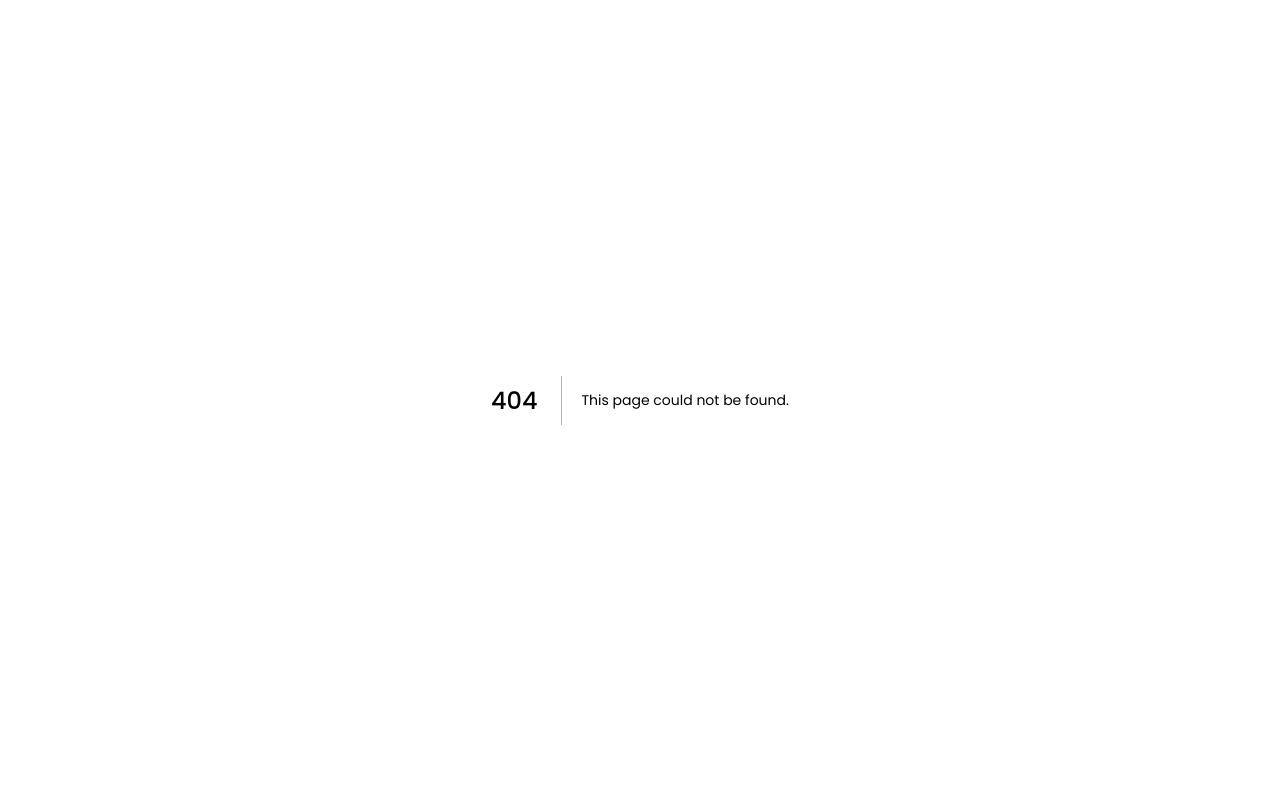
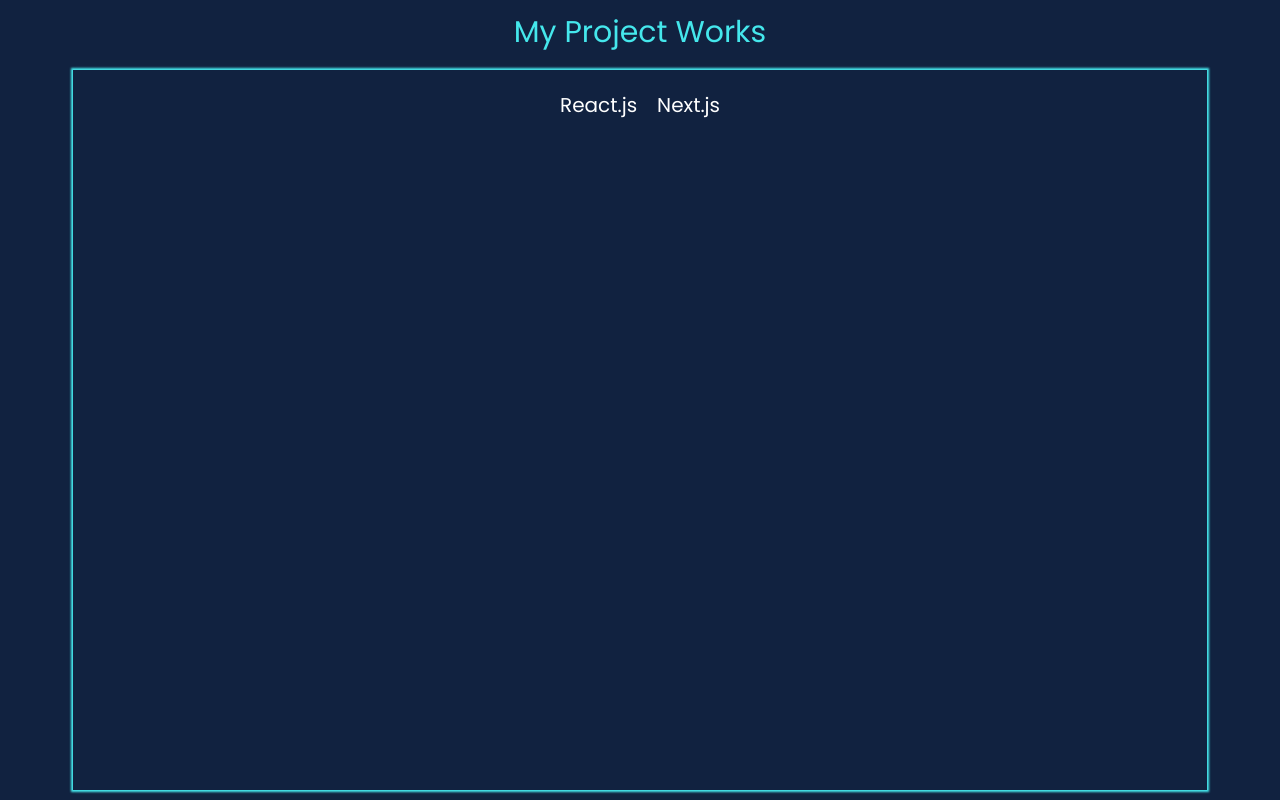
Before and after one commit to nithinRaj031197/next-portfolio, a Next.js app: page /projects in a window 1280 px wide. Before the commit this address had no page. Built offline with nearby package versions, Linux system fonts and the light colour scheme.

Commit message:
Projects added

```diff
--- /dev/null
+++ b/app/projects/page.tsx
@@ -0,0 +1,19 @@
+import React from "react";
+import "./projects.scss";
+
+const ProjectsPage = () => {
+  return (
+    <div className="projects_container">
+      <div className="projects_title">My Project Works</div>
+
+      <div className="projects_display">
+        <ul className="projects_tab">
+          <li>React.js</li>
+          <li>Next.js</li>
+        </ul>
+      </div>
+    </div>
+  );
+};
+
+export default ProjectsPage;
--- /dev/null
+++ b/app/projects/projects.scss
@@ -0,0 +1,31 @@
+.projects_container {
+  background-color: #112240;
+  min-height: 100vh;
+  padding: 10px;
+
+  .projects_title {
+    height: 5vh;
+    color: #45e7ec;
+    font-size: 30px;
+    text-align: center;
+    margin-bottom: 20px;
+  }
+
+  .projects_display {
+    box-shadow: 0 0 2px 2px #45e7ec;
+    padding: 20px;
+    min-height: 90vh;
+    max-width: 90%;
+    margin: auto;
+
+    .projects_tab {
+      display: flex;
+      gap: 20px;
+      justify-content: center;
+
+      li {
+        font-size: 20px;
+      }
+    }
+  }
+}
--- a/app/scss/sections/_projects.scss
+++ b/app/scss/sections/_projects.scss
@@ -36,9 +36,12 @@
         flex: 1;
         box-shadow: 0 0 5px 1px var(--theme-color);
         border-radius: 5px;
+        width: auto;
+        margin: 0 32px;
         img {
           height: 100%;
           border-radius: 5px;
+          object-fit: fill;
         }
       }
       .project_info {
--- a/app/sections/Hero.tsx
+++ b/app/sections/Hero.tsx
@@ -60,7 +60,7 @@ function Hero() {
         <motion.div className="flex gap-5">
           <Button
             text="Download Resume"
-            link="https://drive.google.com/file/d/1Y4K4TYFJBee_h0p4ChmdgqUwaa30Yh9N/view"
+            link="https://drive.google.com/file/d/1rbiFgBHcoDstgmyeRZfwstW_1-MmM5et/view?usp=sharing"
             icon={<HiMiniArrowDownTray />}
           />
           {/* <Button text="CV" link="https://drive.google.com/file/d/1QY2brFVSx6-x16RuzuceiQZDD4WRwHsj/view?usp=sharing" icon={<HiMiniArrowDownTray/>} /> */}
@@ -69,6 +69,7 @@ function Hero() {
 
       <div className="photo_container">
         <div className="pic_border"></div>
+
         <Image src="/nithin_pic.jpeg" width={300} height={320} alt="profile" className="profile__pic" />
       </div>
     </div>
--- a/app/sections/Project.tsx
+++ b/app/sections/Project.tsx
@@ -21,6 +21,15 @@ const projects: Project[] = [
       "A task organizing application designed to help individuals and teams efficiently manage their tasks, prioritize work, and increase productivity.",
     githubPath: "https://github.com/nithinRaj031197/task-organizer",
     projectPath: "https://main--meek-granita-b92b03.netlify.app/",
+  },
+  {
+    id: 3,
+    title: "Ecommerce Application",
+    imagePath: "/ecommerce_app.png",
+    description:
+      "Developed and maintained core features for an e-commerce platform. Enhanced user experience, implemented secure payment  gateways, and optimized product search functionalities.",
+    githubPath: "https://github.com/nithinRaj031197/ecommerce-app",
+    projectPath: "https://ecommerce-app-gfdg.vercel.app/",
   },
 ];
 
--- a/package.json
+++ b/package.json
@@ -21,6 +21,7 @@
     "framer-motion": "^10.16.4",
     "maath": "^0.9.0",
     "next": "13.5.1",
+    "particles.js": "^2.0.0",
     "postcss": "8.4.30",
     "react": "18.2.0",
     "react-dom": "18.2.0",
```
Also changed, not shown: 2 other files (tests, documents, lock files or other folders).
